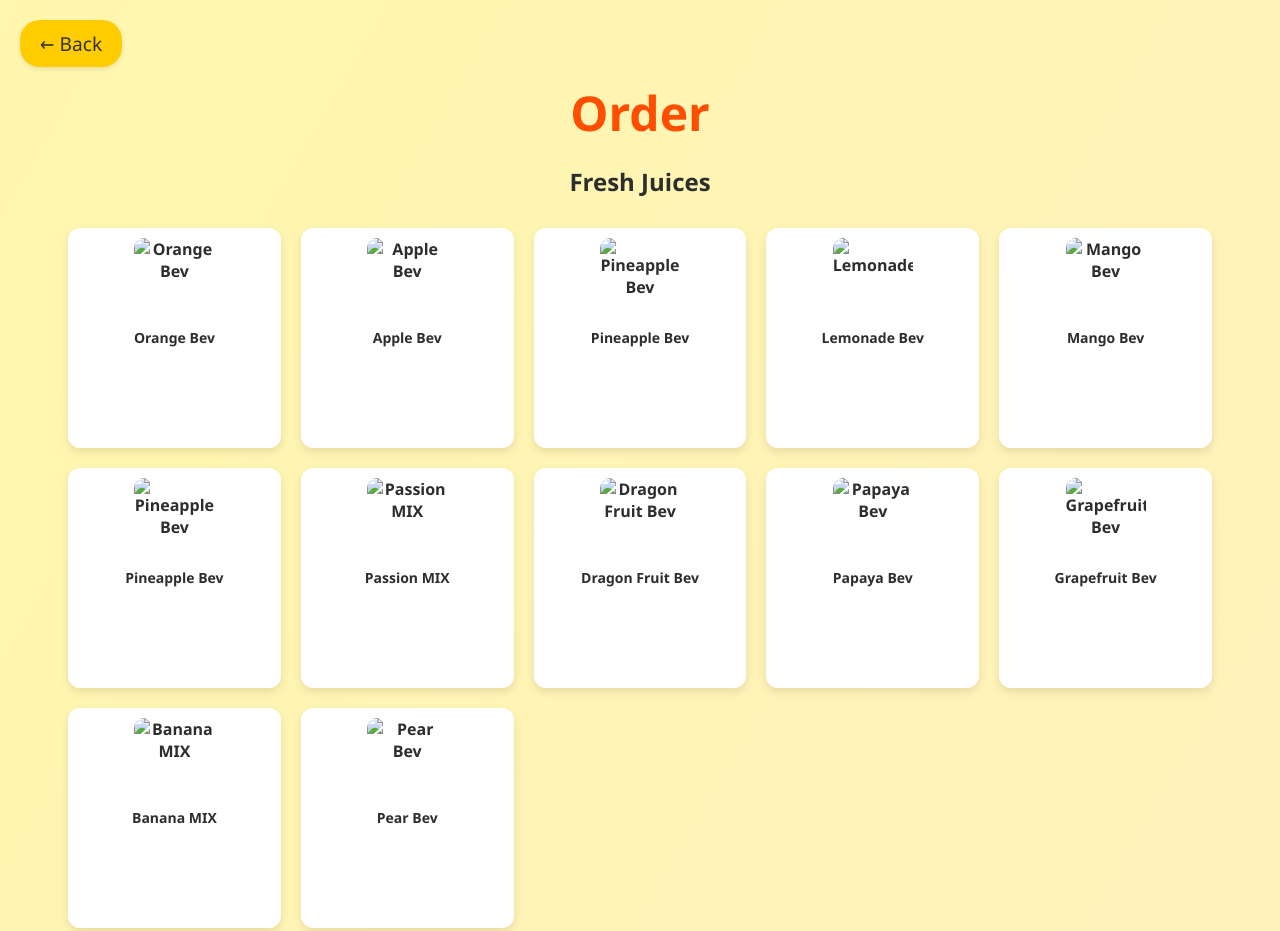
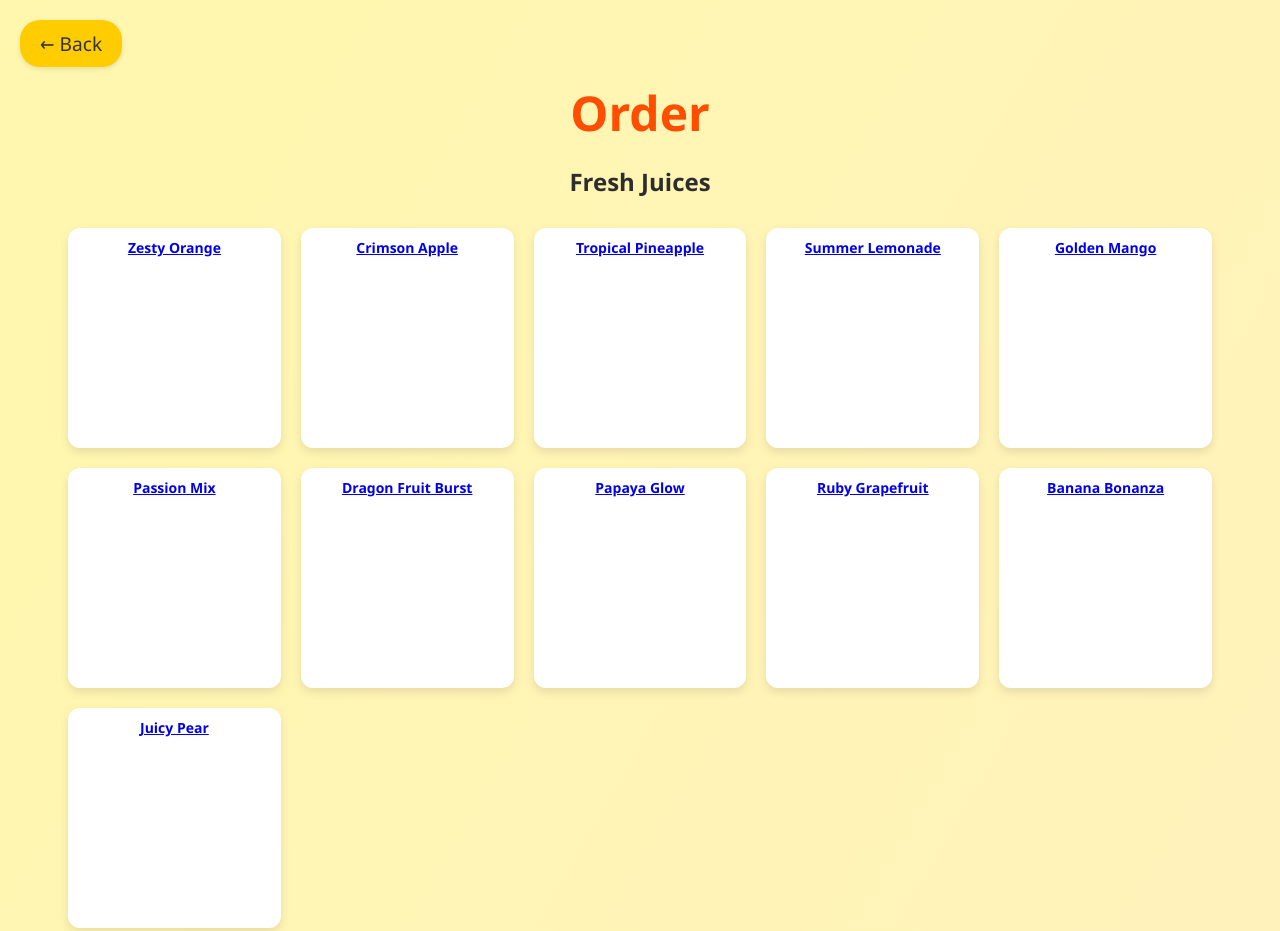
Before and after one commit to skibidilion/rz-juice, a plain HTML site: page order.html in a window 1280 px wide. Shown: the top 931 px of the page. Drawn offline with Linux system fonts and the light colour scheme.

Commit message:
Update order.html

```diff
--- a/order.html
+++ b/order.html
@@ -14,21 +14,21 @@
   <h1>Order</h1>
 
   <!-- Fresh Juices -->
-  <h2>Fresh Juices</h2>
-  <div class="product-grid">
-    <div class="product"><img src="#" alt="Orange Bev"/><p>Orange Bev</p></div>
-    <div class="product"><img src="#" alt="Apple Bev"/><p>Apple Bev</p></div>
-    <div class="product"><img src="#" alt="Pineapple Bev"/><p>Pineapple Bev</p></div>
-    <div class="product"><img src="#" alt="Lemonade"/><p>Lemonade Bev</p></div>
-    <div class="product"><img src="#" alt="Mango Bev"/><p>Mango Bev</p></div>
-    <div class="product"><img src="#" alt="Pineapple Bev"/><p>Pineapple Bev</p></div>
-    <div class="product"><img src="#" alt="Passion MIX"/><p>Passion MIX</p></div>
-    <div class="product"><img src="#" alt="Dragon Fruit Bev"/><p>Dragon Fruit Bev</p></div>
-    <div class="product"><img src="#" alt="Papaya Bev"/><p>Papaya Bev</p></div>
-    <div class="product"><img src="#" alt="Grapefruit Bev"/><p>Grapefruit Bev</p></div>
-    <div class="product"><img src="#" alt="Banana MIX"/><p>Banana MIX</p></div>
-    <div class="product"><img src="#" alt="Pear Bev"/><p>Pear Bev</p></div>
-  </div>
+<h2>Fresh Juices</h2>
+<div class="product-grid">
+  <a href="orange-bev.html" class="product orange-gradient"><p>Zesty Orange</p></a>
+  <a href="apple-bev.html" class="product apple-gradient"><p>Crimson Apple</p></a>
+  <a href="pineapple-bev.html" class="product pineapple-gradient"><p>Tropical Pineapple</p></a>
+  <a href="lemonade.html" class="product lemon-gradient"><p>Summer Lemonade</p></a>
+  <a href="mango-bev.html" class="product mango-gradient"><p>Golden Mango</p></a>
+  <a href="passion-mix.html" class="product passion-gradient"><p>Passion Mix</p></a>
+  <a href="dragonfruit-bev.html" class="product dragon-gradient"><p>Dragon Fruit Burst</p></a>
+  <a href="papaya-bev.html" class="product papaya-gradient"><p>Papaya Glow</p></a>
+  <a href="grapefruit-bev.html" class="product grapefruit-gradient"><p>Ruby Grapefruit</p></a>
+  <a href="banana-mix.html" class="product banana-gradient"><p>Banana Bonanza</p></a>
+  <a href="pear-bev.html" class="product pear-gradient"><p>Juicy Pear</p></a>
+</div>
+
 
   <!-- Sparkling Juices -->
   <h2>Sparkling Juices</h2>
```
